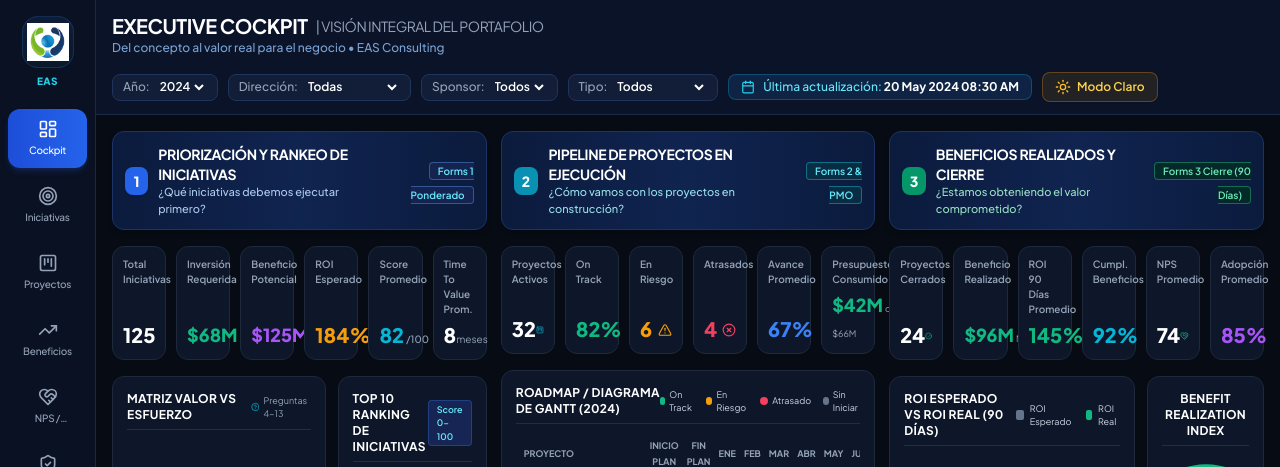
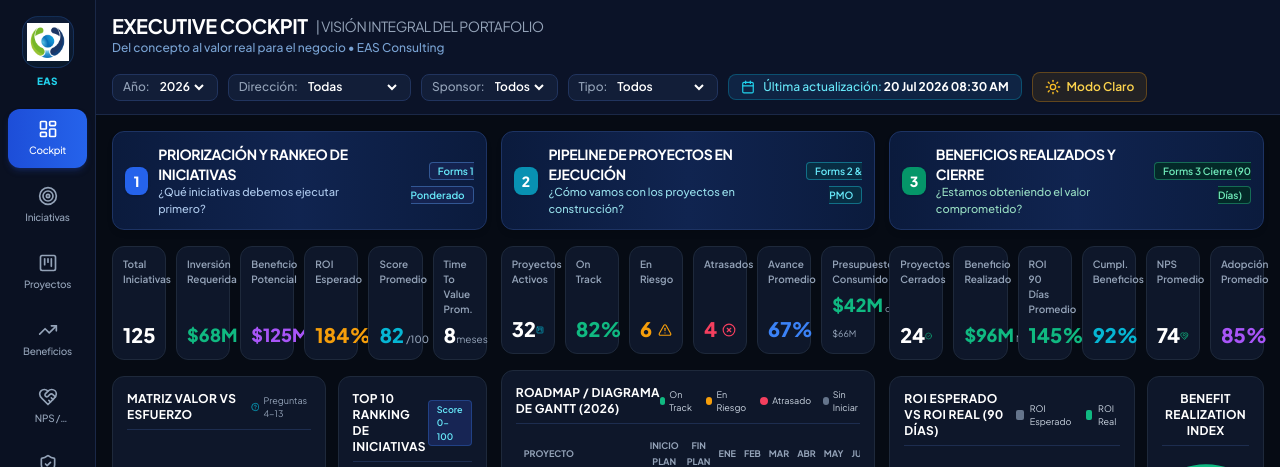
Before and after one commit to eaguilarh/dashboard-estrategia-eas, a React (Vite) app: page / in a window 1280 px wide. Shown: the top 467 px of the page. Built offline with nearby package versions, Linux system fonts and the light colour scheme.

Commit message:
Update all dates, roadmap and filters to 2026

```diff
--- a/src/App.tsx
+++ b/src/App.tsx
@@ -12,7 +12,7 @@ import { ExcelUploaderModal } from './components/modals/ExcelUploaderModal';
 export function App() {
   const [currentView, setCurrentView] = useState<ViewMode>('cockpit');
   const [isModalOpen, setIsModalOpen] = useState<boolean>(false);
-  const [lastUpdated, setLastUpdated] = useState<string>('20 May 2024 08:30 AM');
+  const [lastUpdated, setLastUpdated] = useState<string>('20 Jul 2026 08:30 AM');
   const [theme, setTheme] = useState<'dark' | 'light'>('dark');
 
   useEffect(() => {
@@ -26,7 +26,7 @@ export function App() {
   }, [theme]);
 
   const [filters, setFilters] = useState<FilterState>({
-    year: '2024',
+    year: '2026',
     direction: 'Todas',
     sponsor: 'Todos',
     type: 'Todos',
--- a/src/components/layout/Header.tsx
+++ b/src/components/layout/Header.tsx
@@ -72,8 +72,8 @@ export const Header: React.FC<HeaderProps> = ({
               isDark ? 'text-white' : 'text-slate-900'
             }`}
           >
-            <option value="2024" className={isDark ? 'bg-[#0b1328]' : 'bg-white'}>2024</option>
-            <option value="2025" className={isDark ? 'bg-[#0b1328]' : 'bg-white'}>2025</option>
+            <option value="2026" className={isDark ? 'bg-[#0b1328]' : 'bg-white'}>2026</option>
+            <option value="2027" className={isDark ? 'bg-[#0b1328]' : 'bg-white'}>2027</option>
           </select>
         </div>
 
--- a/src/components/modules/ExecutiveCockpit.tsx
+++ b/src/components/modules/ExecutiveCockpit.tsx
@@ -133,7 +133,7 @@ export const ExecutiveCockpit: React.FC<ExecutiveCockpitProps> = ({ kpis, alerts
             <h3 className={`text-xs font-bold tracking-wide uppercase ${isDark ? 'text-white' : 'text-slate-900'}`}>
               ROADMAP ESTRATÉGICO - PRÓXIMOS 12 MESES
             </h3>
-            <span className={`text-[10px] ${isDark ? 'text-slate-400' : 'text-slate-500'}`}>2024</span>
+            <span className={`text-[10px] ${isDark ? 'text-slate-400' : 'text-slate-500'}`}>2026</span>
           </div>
 
           <div className="space-y-2 py-2 text-xs">
@@ -141,10 +141,10 @@ export const ExecutiveCockpit: React.FC<ExecutiveCockpitProps> = ({ kpis, alerts
               isDark ? 'border-[#152342] text-slate-400' : 'border-slate-200 text-slate-500'
             }`}>
               <span className="text-left col-span-1">Proyecto</span>
-              <span>Q1 2024</span>
-              <span>Q2 2024</span>
-              <span>Q3 2024</span>
-              <span>Q4 2024</span>
+              <span>Q1 2026</span>
+              <span>Q2 2026</span>
+              <span>Q3 2026</span>
+              <span>Q4 2026</span>
             </div>
 
             <div className="space-y-2">
--- a/src/components/modules/Module2Execution.tsx
+++ b/src/components/modules/Module2Execution.tsx
@@ -113,7 +113,7 @@ export const Module2Execution: React.FC<Module2Props> = ({ kpis, projects, theme
       <div className={`p-3.5 rounded-xl border transition-colors ${isDark ? 'bg-[#0e172a] border-[#1e293b]' : 'bg-white border-slate-200 shadow-sm'}`}>
         <div className={`flex items-center justify-between mb-2 pb-1.5 border-b ${isDark ? 'border-[#1d2d4f]' : 'border-slate-200'}`}>
           <h3 className={`text-xs font-bold tracking-wide uppercase ${isDark ? 'text-white' : 'text-slate-900'}`}>
-            ROADMAP / DIAGRAMA DE GANTT (2024)
+            ROADMAP / DIAGRAMA DE GANTT (2026)
           </h3>
           <div className={`flex items-center space-x-3 text-[9px] ${isDark ? 'text-slate-300' : 'text-slate-600'}`}>
             <span className="flex items-center gap-1"><span className="w-2 h-2 rounded bg-emerald-500 inline-block"></span> On Track</span>
--- a/src/data/mockData.ts
+++ b/src/data/mockData.ts
@@ -65,11 +65,11 @@ export const mockProjects: ProjectExecution[] = [
 ];
 
 export const mockClosedProjects: ClosedProject[] = [
-  { id: 'C1', name: 'CRM 360°', area: 'Ventas', deliveryDate: '15 Ene 2024', roiExpectedPct: 25, roiReal90DaysPct: 28, nps: 82, npsStatus: 'Excelente', adoptionPct: 92, realBenefitMXN: 32, promisedBenefitMXN: 30 },
-  { id: 'C2', name: 'IA Contact Center', area: 'Operaciones', deliveryDate: '28 Feb 2024', roiExpectedPct: 35, roiReal90DaysPct: 40, nps: 78, npsStatus: 'Excelente', adoptionPct: 90, realBenefitMXN: 28, promisedBenefitMXN: 26 },
-  { id: 'C3', name: 'Automatización SAP', area: 'Finanzas', deliveryDate: '10 Mar 2024', roiExpectedPct: 20, roiReal90DaysPct: 18, nps: 75, npsStatus: 'Bueno', adoptionPct: 88, realBenefitMXN: 16, promisedBenefitMXN: 18 },
-  { id: 'C4', name: 'Portal del Cliente', area: 'Atención Clientes', deliveryDate: '30 Abr 2024', roiExpectedPct: 20, roiReal90DaysPct: 10, nps: 0, npsStatus: 'Pendiente', adoptionPct: 60, realBenefitMXN: 11, promisedBenefitMXN: 15 },
-  { id: 'C5', name: 'App Móvil Clientes', area: 'Marketing', deliveryDate: '20 May 2024', roiExpectedPct: 15, roiReal90DaysPct: 13, nps: 0, npsStatus: 'Pendiente', adoptionPct: 55, realBenefitMXN: 9, promisedBenefitMXN: 13 },
+  { id: 'C1', name: 'CRM 360°', area: 'Ventas', deliveryDate: '15 Ene 2026', roiExpectedPct: 25, roiReal90DaysPct: 28, nps: 82, npsStatus: 'Excelente', adoptionPct: 92, realBenefitMXN: 32, promisedBenefitMXN: 30 },
+  { id: 'C2', name: 'IA Contact Center', area: 'Operaciones', deliveryDate: '28 Feb 2026', roiExpectedPct: 35, roiReal90DaysPct: 40, nps: 78, npsStatus: 'Excelente', adoptionPct: 90, realBenefitMXN: 28, promisedBenefitMXN: 26 },
+  { id: 'C3', name: 'Automatización SAP', area: 'Finanzas', deliveryDate: '10 Mar 2026', roiExpectedPct: 20, roiReal90DaysPct: 18, nps: 75, npsStatus: 'Bueno', adoptionPct: 88, realBenefitMXN: 16, promisedBenefitMXN: 18 },
+  { id: 'C4', name: 'Portal del Cliente', area: 'Atención Clientes', deliveryDate: '30 Abr 2026', roiExpectedPct: 20, roiReal90DaysPct: 10, nps: 0, npsStatus: 'Pendiente', adoptionPct: 60, realBenefitMXN: 11, promisedBenefitMXN: 15 },
+  { id: 'C5', name: 'App Móvil Clientes', area: 'Marketing', deliveryDate: '20 May 2026', roiExpectedPct: 15, roiReal90DaysPct: 13, nps: 0, npsStatus: 'Pendiente', adoptionPct: 55, realBenefitMXN: 9, promisedBenefitMXN: 13 },
 ];
 
 export const mockAlerts: PortfolioAlert[] = [
```
